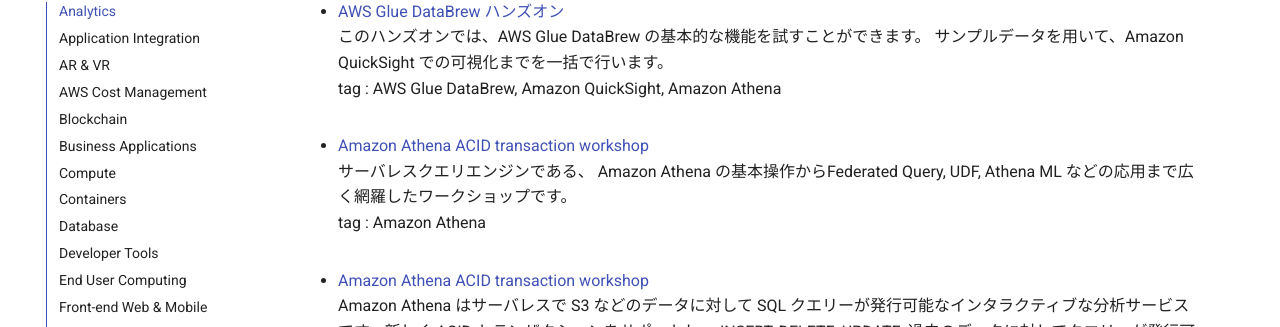
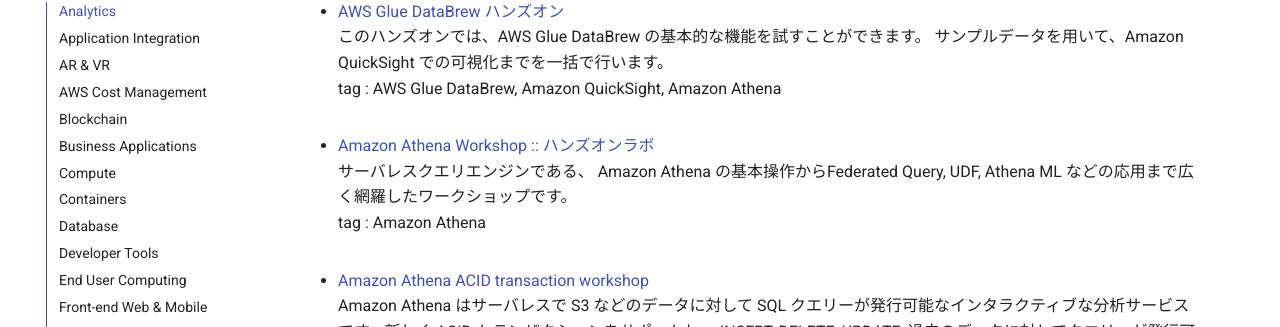
Before and after one commit to aws-samples/jp-contents-hub, an MkDocs documentation site: the page built from content/index.md, in a window 1280 px wide and 900 px high, scrolled down 2137 px. Shown: the part 124-451 px from the top of the window. Built offline with MkDocs 1.6.1 and Material for MkDocs 9.7.7, drawn with Linux system fonts in a browser that asks for light colours; comment, search, counter and statistics services are not loaded.

```diff
--- a/content/index.md
+++ b/content/index.md
@@ -63,7 +63,7 @@
 このハンズオンでは、AWS Glue DataBrew の基本的な機能を試すことができます。 サンプルデータを用いて、Amazon QuickSight での可視化までを一括で行います。
 tag : AWS Glue DataBrew, Amazon QuickSight, Amazon Athena
 
-- <a href="https://catalog.us-east-1.prod.workshops.aws/workshops/9981f1a1-abdc-49b5-8387-cb01d238bb78/ja-JP" target="_blank" onclick="sendClickCount()" onauxclick="sendClickCount()">Amazon Athena ACID transaction workshop</a>
+- <a href="https://catalog.us-east-1.prod.workshops.aws/workshops/9981f1a1-abdc-49b5-8387-cb01d238bb78/ja-JP" target="_blank" onclick="sendClickCount()" onauxclick="sendClickCount()">Amazon Athena Workshop :: ハンズオンラボ</a>
 サーバレスクエリエンジンである、 Amazon Athena の基本操作からFederated Query, UDF, Athena ML などの応用まで広く網羅したワークショップです。
 tag : Amazon Athena
 
```
